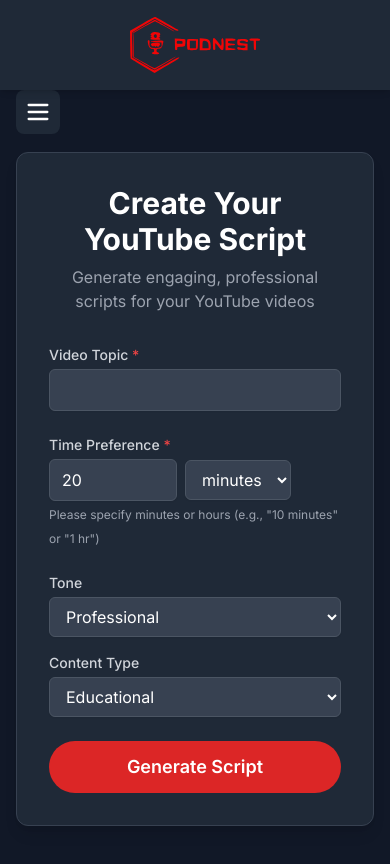
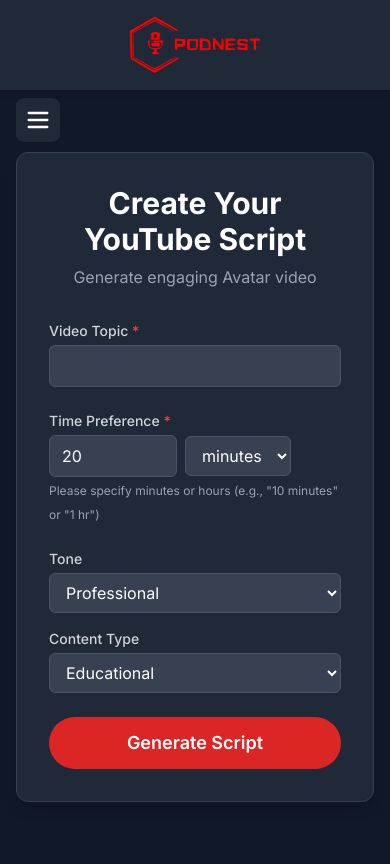
Before and after one commit to salihck1/Nicorai-Yotube-_Agent, a Next.js app in the folder frontend/: page / in a window 390 px wide. Shown: the top 864 px of the page. Built offline with nearby package versions, Linux system fonts and the light colour scheme.

Commit message:
drawer fixed

```diff
--- a/frontend/app/components/Drawer.tsx
+++ b/frontend/app/components/Drawer.tsx
@@ -53,7 +53,7 @@ export default function Drawer({ newProject, pendingUploads, uploadedVideos, cre
     <div className="flex w-full" style={{ minHeight: '100vh' }}>
       {/* Hamburger for mobile */}
       <button
-        className="md:hidden fixed top-[90px] left-4 z-40 bg-gray-800 p-2 rounded-lg focus:outline-none focus:ring-2 focus:ring-red-500"
+        className="md:hidden fixed mt-2 top-[90px] left-4 z-40 bg-gray-800 p-2 rounded-lg focus:outline-none focus:ring-2 focus:ring-red-500"
         aria-label="Open navigation menu"
         onClick={() => setMobileOpen(true)}
       >
--- a/frontend/app/components/topic_section.tsx
+++ b/frontend/app/components/topic_section.tsx
@@ -20,7 +20,7 @@ export default function TopicSection({ formData, setFormData, handleSubmit, isLo
     <div className="w-full max-w-2xl bg-gray-800 rounded-xl shadow-lg p-8 border border-gray-700">
       <div className="text-center mb-8">
         <h1 className="text-3xl font-bold text-white mb-2">{title || 'Create Your YouTube Script'}</h1>
-        <p className="text-gray-400">Generate engaging, professional scripts for your YouTube videos</p>
+        <p className="text-gray-400">Generate engaging Avatar video</p>
       </div>
       <form onSubmit={handleSubmit} className="space-y-6">
         <div>
```
